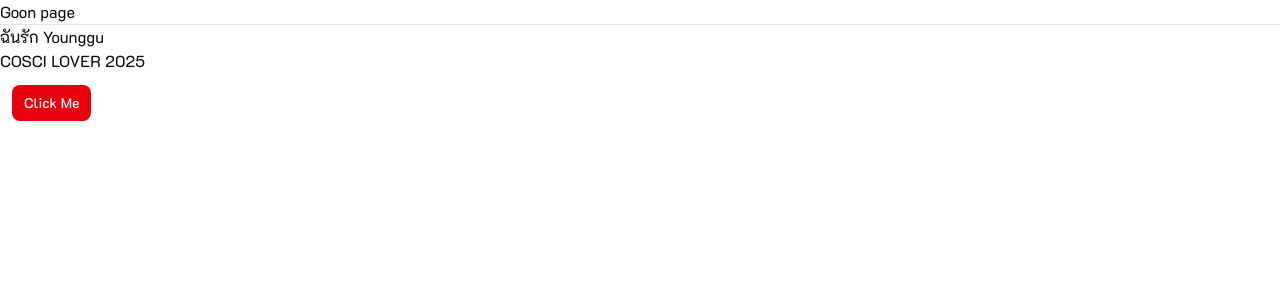
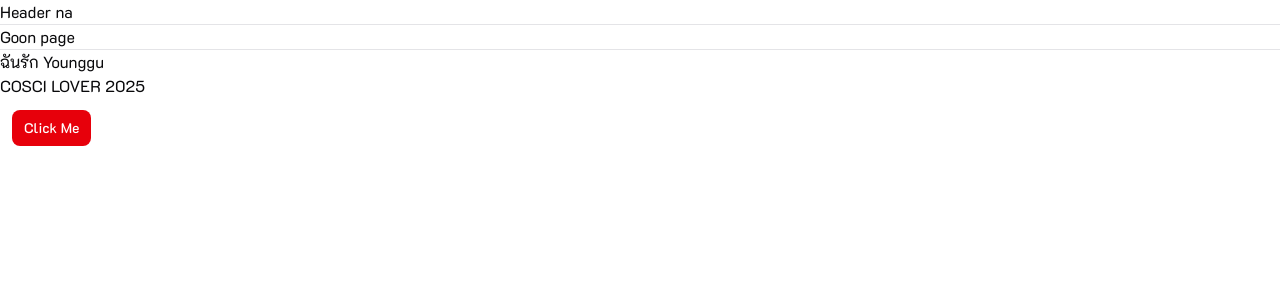
Before and after one commit to xdtaka/next-js-cosci-V2, a Next.js app: page / in a window 1280 px wide. Shown: the top 300 px of the page. Built offline with nearby package versions, Linux system fonts and the light colour scheme.

Commit message:
about to delete all the thing i did

```diff
--- a/src/app/layout.tsx
+++ b/src/app/layout.tsx
@@ -34,6 +34,8 @@ export default function RootLayout({
       <body
         className={`${k2d.className} antialiased`}
       >
+        <h1>Header na</h1>
+        <hr />
         {children}
       </body>
     </html>
```
